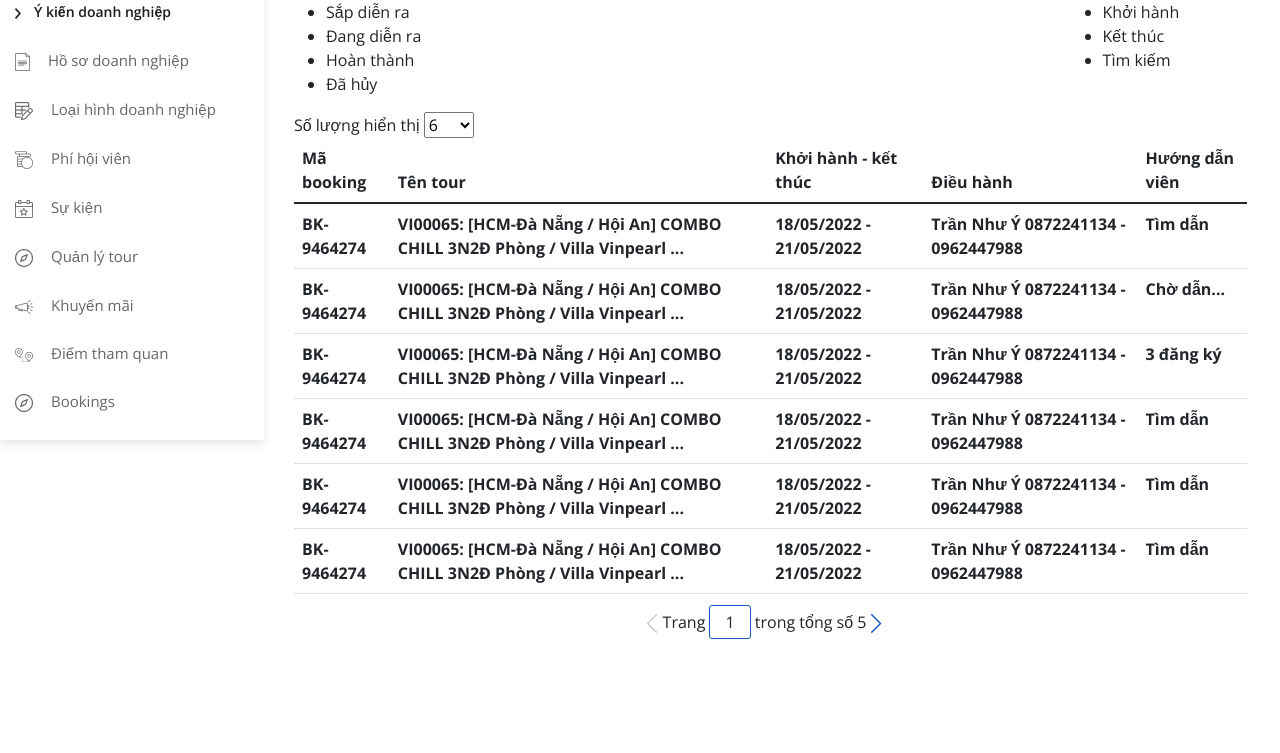
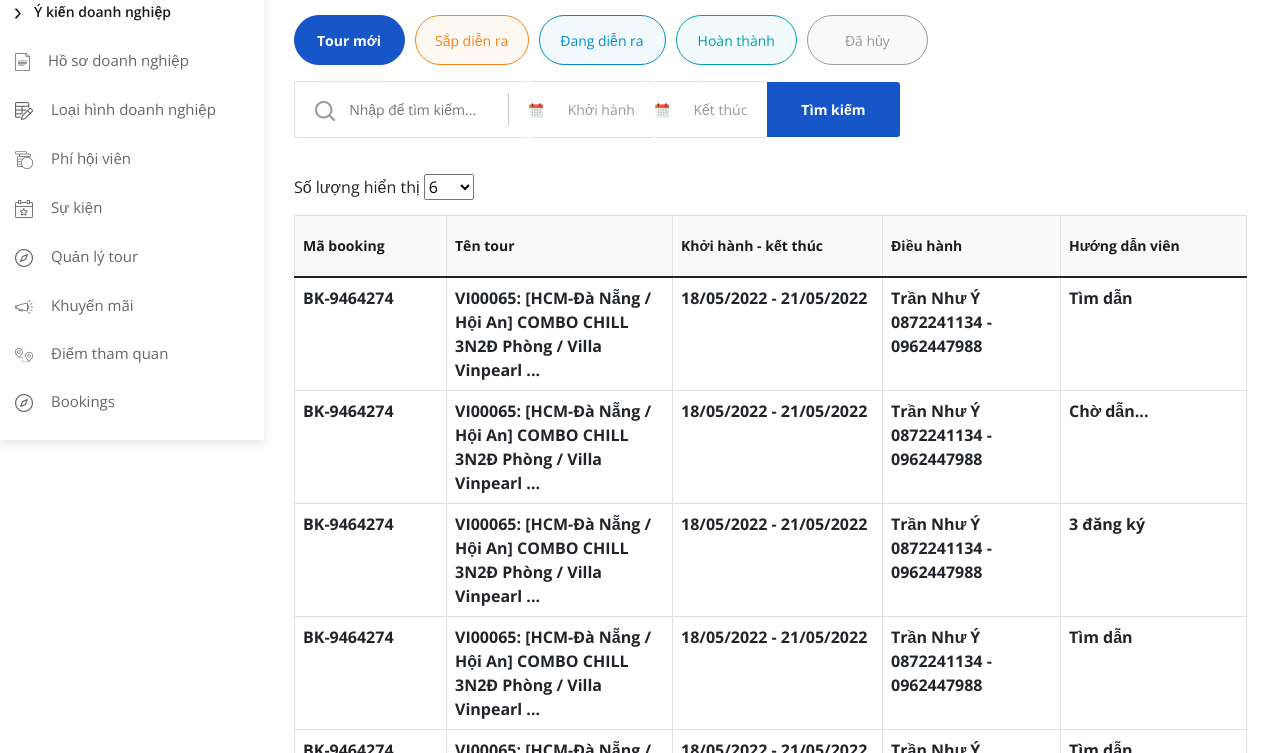
Before and after one commit to tienbaovuong/VTB_huongdanvien, a plain HTML site: page index.html in a window 1280 px wide. Shown: the part 181-934 px from the top of the page. Before the commit the page ends 820 px from the top, so only its background shows below. Drawn offline with nearby package versions, Linux system fonts and the light colour scheme.

Commit message:
main.css

```diff
--- a/css/main.css
+++ b/css/main.css
@@ -8,16 +8,237 @@ main{
     padding-left: 30px;
     padding-right: 33px;
 }
+/*title*/
+.content-title_left{
+    list-style: none;
+    padding-left: 0px;
+}
+
+.content-title_left>.bold-title{
+    font-style: normal;
+    font-weight: 700;
+    font-size: 24px;
+    line-height: 33px;
+
+    color: #1C1C1C;
+    margin-bottom: 7px;
+}
+
+.content-title_left>.normal-title{
+    font-style: normal;
+    font-weight: 400;
+    font-size: 14px;
+    line-height: 19px;
+
+    color: #1C1C1C;
+}
+
 /*filter*/
+.content-filter{
+    margin-top: 28px;
+    margin-bottom: 20px;
+}
+.content-filter_button{
+    list-style: none;
+
+    padding-left: 0px;
+
+    display: flex;
+    flex-flow: row nowrap;
+    align-items: center;
+}
+
+.content-filter_button>li{
+    box-sizing: border-box;
+    border-radius: 80px;
+
+    font-size: 14px;
+    line-height: 19px;
+
+    padding-top: 15px;
+    padding-bottom: 14px;
+
+    margin-right: 10px;
+}
+
+.content-filter_button>.tourmoi{
+    background: #1756C8;
+    border: 1px solid #1756C8;
+
+    font-style: normal;
+    font-weight: 700;
+    color: white;
+
+    padding-left: 22px;
+    padding-right: 23px;
+}
+
+.content-filter_button>.sapdienra{
+    background: rgba(245, 131, 26, 0.05);
+    border: 1px solid #F5831A;
+
+    font-style: normal;
+    font-weight: 400;
+    color: #F5831A;
+
+    padding-left: 19px;
+    padding-right: 20px;
+}
+
+.content-filter_button>.dangdienra{
+    background:  rgba(0, 140, 201, 0.05);
+    border: 1px solid #008CC9;
+
+    font-style: normal;
+    font-weight: 400;
+    color: #008CC9;
+
+    padding-left: 20px;
+    padding-right: 21px;
+}
+
+.content-filter_button>.hoanthanh{
+    background:  rgba(0, 159, 165, 0.05);
+    border: 1px solid #009FA5;
+
+    font-style: normal;
+    font-weight: 400;
+    color: #009FA5;
+
+    padding-left: 21px;
+    padding-right: 21px;
+}
+
+.content-filter_button>.dahuy{
+    background:  rgba(153, 153, 153, 0.05);
+    border: 1px solid #999999;
+
+    font-style: normal;
+    font-weight: 400;
+    color: #999999;
+
+    padding-left: 37px;
+    padding-right: 37px;
+}
+
+.content-filter_search{
+    list-style: none;
+
+    display: flex;
+    flex-flow: row nowrap;
+    align-items: center;
+
+    padding-left: 0px;
+}
+
+.content-filter_search>.nhapdetimkiem{
+    border-top: 1px solid #E1E1E1;
+    border-left: 1px solid #E1E1E1;
+    border-bottom: 1px solid #E1E1E1;
+    border-radius: 3px;
+    box-sizing: border-box;
+}
+.content-filter_search>.nhapdetimkiem>input{
+    padding-left: 30px;
+    padding-top: 18px;
+    padding-bottom: 18px;
+
+    font-style: normal;
+    font-weight: 400;
+    font-size: 14px;
+    line-height: 19px;
+
+    color: #999999;
+    border: none;
+}
+
+.content-filter_search>.nhapdetimkiem>input:focus{
+    outline: none;
+}
+
+.content-filter_search>.nhapdetimkiem>img{
+    position: relative;
+    left: 20px;
+}
+.content-filter_search>.khoihanh, .content-filter_search>.ketthuc{
+    border-top: 1px solid #E1E1E1;
+    border-bottom: 1px solid #E1E1E1;
+    border-radius: 3px;
+    box-sizing: border-box;
+
+    padding-top: 18px;
+    padding-bottom: 18px;
+    padding-right: 20px;
+    padding-left: 20px;
+
+    font-style: normal;
+    font-weight: 400;
+    font-size: 14px;
+    line-height: 19px;
+
+    color: #999999;
+}
+.content-filter_search>.khoihanh>img, .content-filter_search>.ketthuc>img{
+    position: relative;
+    right: 20px;
+}
+.line{
+    position: relative;
+    right: 20px;
+}
+.content-filter_search>.timkiem{
+    background: #1756C8;
+    border-radius: 0px 3px 3px 0px;
+
+    padding-top: 18px;
+    padding-bottom: 18px;
+    padding-left: 34px;
+    padding-right: 34px;
+
+    font-style: normal;
+    font-weight: 700;
+    font-size: 14px;
+    line-height: 19px;
+
+    color: #FFFFFF;
+}
+
 
 /*table*/
 #soluong{
     width: 50px;
+    margin-bottom: 15px;
 }
 
+.content-table_table>.table{
+    border: 1px solid #E1E1E1;
+    box-sizing: border-box;
+    border-radius: 3px;
+}
+.table th{
+    border-left: 1px solid #E1E1E1;
+    border-right: 1px solid #E1E1E1;
+}
+.table_header{
+    background: #F9F9F9;
+    border-radius: 3px 3px 0px 0px;
+
+    font-style: normal;
+    font-weight: 700;
+    font-size: 14px;
+    line-height: 19px;
+
+    color: #1C1C1C;
+}
+.table_header>th{
+    padding-top: 20px;
+    padding-bottom: 21px;
+}
 
 /*table bottom*/
-
+.content-table_pagenum{
+    margin-top: 21px;
+}
 .content-table_currentpage{
     border: 1px solid #1756C8;
     box-sizing: border-box;
--- a/index.html
+++ b/index.html
@@ -93,9 +93,18 @@
                     </div>
                     <div class="col-auto">
                         <ul class="content-filter_search">
-                            <li class="nhapdetimkiem">Nhập để tìm kiếm</li>
-                            <li class="khoihanh">Khởi hành</li>
-                            <li class="ketthuc">Kết thúc</li>
+                            <li class="nhapdetimkiem">
+                                <img src = "images/search2.png">
+                                <input type="text"
+                                        class="searchbox"
+                                        placeholder="Nhập để tìm kiếm...">
+                            </li>
+                            <img src ="images/Line 98.png" class="line">
+                            <li class="khoihanh">
+                                <img src="images/calendar.png">
+                                Khởi hành</li>
+                            <li class="ketthuc"><img src="images/calendar.png">
+                                Kết thúc</li>
                             <li class="timkiem">Tìm kiếm</li>
                         </ul>
                     </div>
@@ -113,62 +122,62 @@
             <div class="content-table_table">
                 <table class="table">
                     <thead>
-                        <tr>
-                            <th scope="col">Mã booking</th>
+                        <tr class="table_header">
+                            <th scope="col" width="152px">Mã booking</th>
                             <th scope="col">Tên tour</th>
-                            <th scope="col">Khởi hành - kết thúc</th>
-                            <th scope="col">Điều hành</th>
-                            <th scope="col">Hướng dẫn viên</th>
+                            <th scope="col" width="210px">Khởi hành - kết thúc</th>
+                            <th scope="col" width="178px">Điều hành</th>
+                            <th scope="col" width="186px">Hướng dẫn viên</th>
                         </tr>
                     </thead>
                     <tbody>
                         <tr>
-                            <th>BK-9464274</th>
+                            <th class="code">BK-9464274</th>
                             <th>VI00065: [HCM-Đà Nẵng / Hội An] COMBO CHILL 3N2Đ Phòng / Villa Vinpearl ...</th>
                             <th>18/05/2022 - 21/05/2022</th>
-                            <th>Trần Như Ý
+                            <th class = "dieuhanh">Trần Như Ý
                                 0872241134 - 0962447988</th>
-                            <th>Tìm dẫn</th>
+                            <th class = "timdan">Tìm dẫn</th>
                         </tr>
                         <tr>
-                            <th>BK-9464274</th>
+                            <th class="code">BK-9464274</th>
                             <th>VI00065: [HCM-Đà Nẵng / Hội An] COMBO CHILL 3N2Đ Phòng / Villa Vinpearl ...</th>
                             <th>18/05/2022 - 21/05/2022</th>
-                            <th>Trần Như Ý
+                            <th class = "dieuhanh">Trần Như Ý
                                 0872241134 - 0962447988</th>
-                            <th>Chờ dẫn...</th>
+                            <th class = "chodan">Chờ dẫn...</th>
                         </tr>
                         <tr>
-                            <th>BK-9464274</th>
+                            <th class="code">BK-9464274</th>
                             <th>VI00065: [HCM-Đà Nẵng / Hội An] COMBO CHILL 3N2Đ Phòng / Villa Vinpearl ...</th>
                             <th>18/05/2022 - 21/05/2022</th>
-                            <th>Trần Như Ý
+                            <th class = "dieuhanh">Trần Như Ý
                                 0872241134 - 0962447988</th>
-                            <th>3 đăng ký</th>
+                            <th class = "dangky">3 đăng ký</th>
                         </tr>
                         <tr>
-                            <th>BK-9464274</th>
+                            <th class="code">BK-9464274</th>
                             <th>VI00065: [HCM-Đà Nẵng / Hội An] COMBO CHILL 3N2Đ Phòng / Villa Vinpearl ...</th>
                             <th>18/05/2022 - 21/05/2022</th>
-                            <th>Trần Như Ý
+                            <th class = "dieuhanh">Trần Như Ý
                                 0872241134 - 0962447988</th>
-                            <th>Tìm dẫn</th>
+                            <th class="timdan">Tìm dẫn</th>
                         </tr>
                         <tr>
-                            <th>BK-9464274</th>
+                            <th class="code">BK-9464274</th>
                             <th>VI00065: [HCM-Đà Nẵng / Hội An] COMBO CHILL 3N2Đ Phòng / Villa Vinpearl ...</th>
                             <th>18/05/2022 - 21/05/2022</th>
-                            <th>Trần Như Ý
+                            <th class = "dieuhanh">Trần Như Ý
                                 0872241134 - 0962447988</th>
-                            <th>Tìm dẫn</th>
+                            <th class="timdan">Tìm dẫn</th>
                         </tr>
                         <tr>
-                            <th>BK-9464274</th>
+                            <th class="code">BK-9464274</th>
                             <th>VI00065: [HCM-Đà Nẵng / Hội An] COMBO CHILL 3N2Đ Phòng / Villa Vinpearl ...</th>
                             <th>18/05/2022 - 21/05/2022</th>
-                            <th>Trần Như Ý
+                            <th class = "dieuhanh">Trần Như Ý
                                 0872241134 - 0962447988</th>
-                            <th>Tìm dẫn</th>
+                            <th class="timdan">Tìm dẫn</th>
                         </tr>
                     </tbody>
                 </table>
```
Also changed, not shown: images/Line 98.png (added), images/calendar.png (added), images/search2.png (added).
